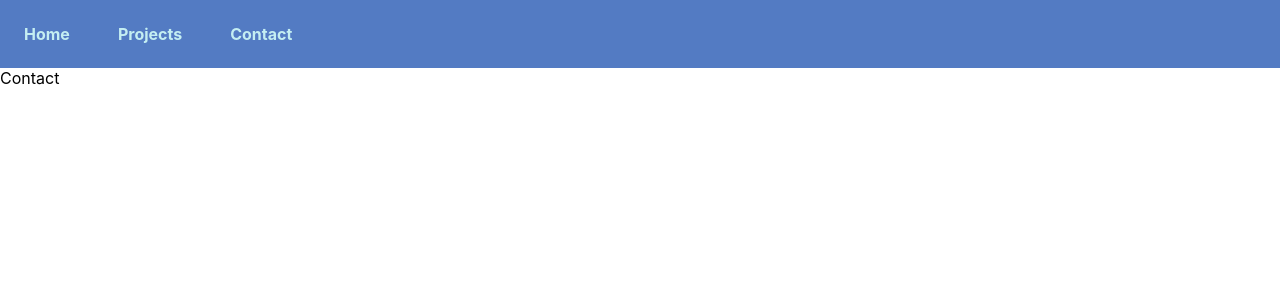
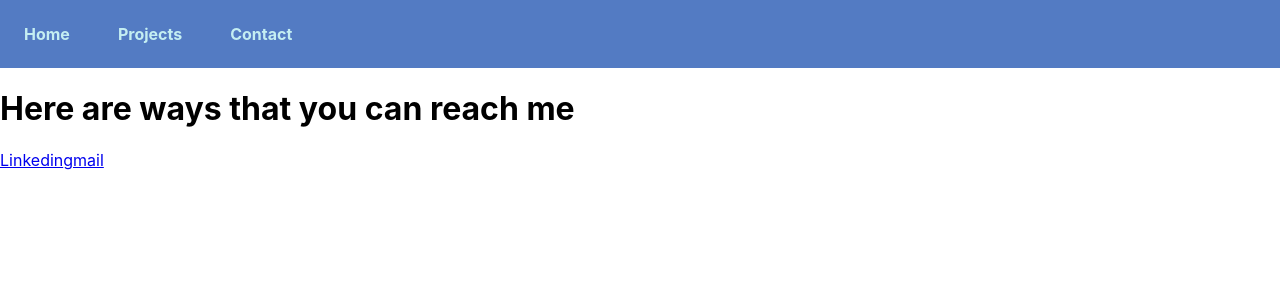
Before and after one commit to zensic/my-portfolio, a React (Create React App) app: page /contact in a window 1280 px wide. Shown: the top 300 px of the page. Built offline with nearby package versions, Linux system fonts and the light colour scheme.

Commit message:
Updated with some info

```diff
--- a/src/Routes/Contact.js
+++ b/src/Routes/Contact.js
@@ -2,7 +2,11 @@ import React from 'react'
 
 const Contact = () => {
   return (
-    <div>Contact</div>
+    <div>
+      <h1>Here are ways that you can reach me</h1>
+      <a href='#'>Linkedin</a>
+      <a href='#'>gmail</a>
+    </div>
   )
 }
 
--- a/src/Routes/Home.js
+++ b/src/Routes/Home.js
@@ -10,7 +10,7 @@ const Home = () => {
         </div>
       </div>
       <div className='home-img'>
-        <img src="assets/coding.png" alt="Todolist" />
+        <img src="assets/coding.png" alt="Coding" />
       </div>
     </div>
   )
```
